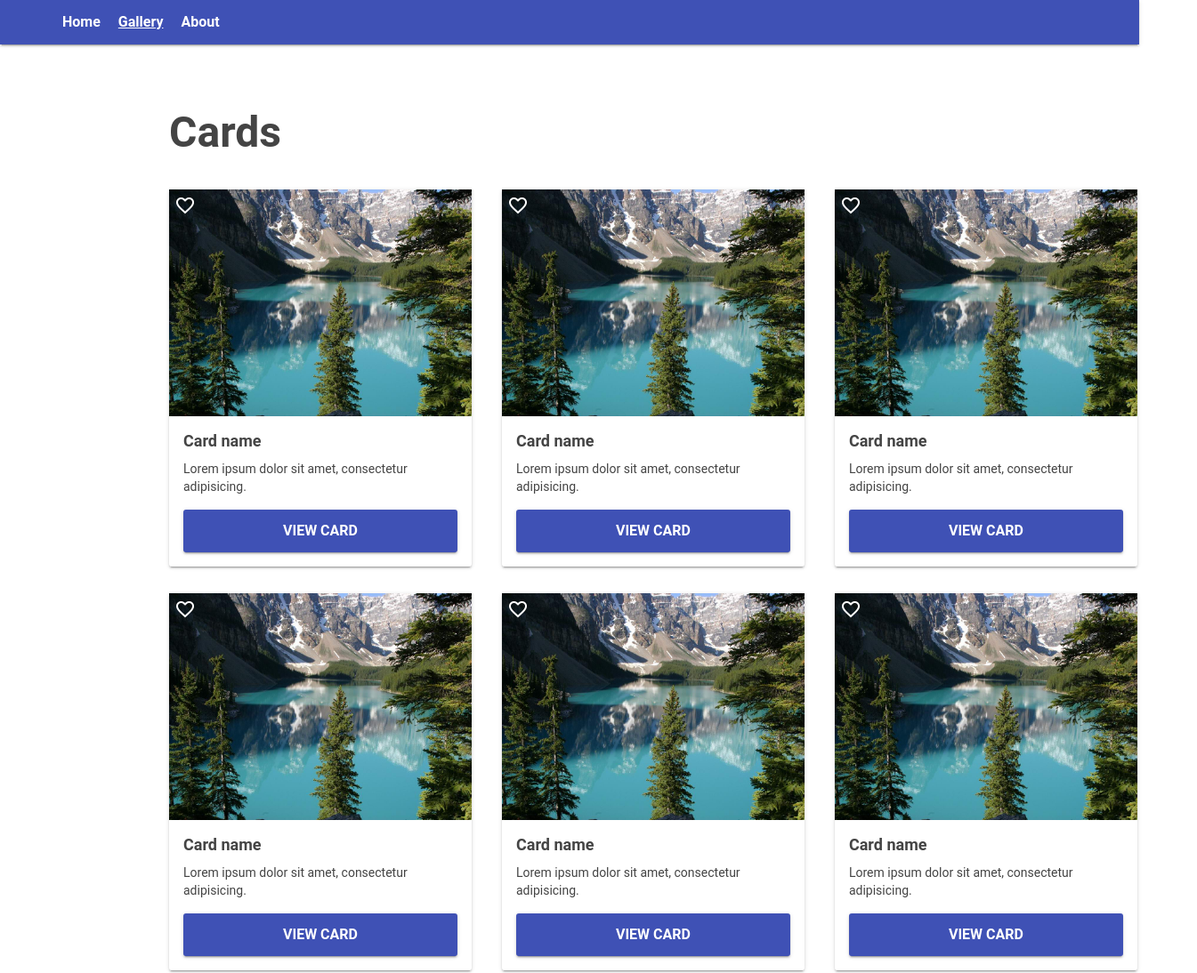
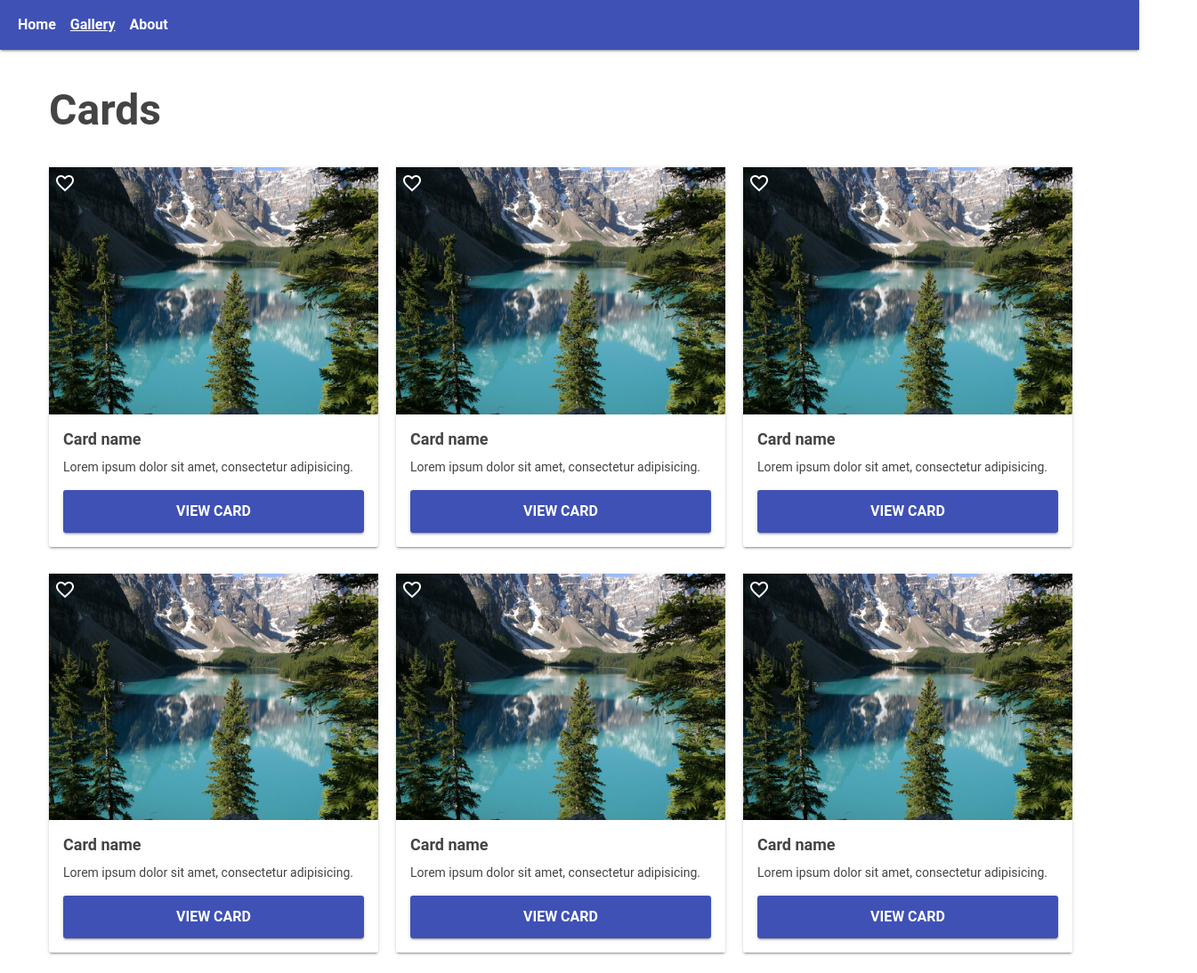
Before and after one commit to gandzja/level-up-homeworks, a website: page public/views/css/homework-3/index.html in a window 1280 px wide. Shown: the top 1094 px of the page at 89% size, 1345 px wide, since content can reach past the window. Drawn offline with Linux system fonts and the light colour scheme.

Commit message:
CSS HW 3,4 fixes

```diff
--- a/public/views/css/homework-3/css/style.css
+++ b/public/views/css/homework-3/css/style.css
@@ -21,29 +21,25 @@ a {
 * {
   box-sizing: border-box;
 }
-.container {
-  width: 1170px;
-  padding: 0 15px;
-  margin: 0 auto;
-  padding-bottom: 40px;
-}
 .header {
+  padding: 20px;
   width: 100%;
   background-color: #3F51B5;
   color: white;
   position: fixed;
   z-index: 100;
-  line-height: 50px;
+  line-height: 40ps;
   box-shadow: 0 2px 2px 0 rgba(0,0,0,0.14), 0 1px 5px 0 rgba(0,0,0,0.12), 0 3px 1px -2px rgba(0,0,0,0.2);
 }
 .nav {
-  float: left;
+  font-size: 0;
 }
 .nav-link {
   display: inline-block;
   vertical-align: top;;
   margin-right: 16px;
   font-weight: bold;
+  font-size: 1rem;
 }
 .nav-link:last-child {
   margin-right: 0;
@@ -51,7 +47,7 @@ a {
 .nav-link-active {
   text-decoration: underline;
 }
-footer {
+.footer {
   background-color: #3F51B5;
   font-size: 18px;
   line-height: 50px;
@@ -59,34 +55,36 @@ footer {
   color: white;
 }
 .content {
-  padding: 125px 75px 75px;
-  margin-left: 100px;
+  margin: auto;
+  padding-top: 100px;
+  padding-bottom: 50px;
+  width: 1170px;
+}
+.container {
+  font-size: 0;
 }
 .title {
   margin-bottom: 40px;
   font-size: 48px;
   font-weight: bold;
 }
-.column {
-  display: inline-block;
+.card {
   width: 370px;
-}
-.card {
-  width: auto;
   display: inline-block;
   margin-bottom: 30px;
-  font-size: 1rem;
   box-shadow: 0 2px 2px 0 rgba(0,0,0,0.14), 0 1px 5px 0 rgba(0,0,0,0.12), 0 3px 1px -2px rgba(0,0,0,0.2);
   border-radius: 3px;
+  margin-right: 20px;
+  font-size: 1rem;
 }
-.card:not(:nth-child(3n)) {
-  margin-right: 30px;
+.card:nth-child(3n+1) {
+  margin-right: 0;
 }
 .card-image {
   position: relative;
 }
 img {
-max-width: 100%;
+  max-width: 100%;
 }
 .card-favorite {
   position: absolute;
@@ -122,6 +120,7 @@ max-width: 100%;
 }
 .pagination {
   text-align: center;
+  font-size: 0;
 }
 .pagination-item {
   display: inline-block;
@@ -129,6 +128,7 @@ max-width: 100%;
   padding: 6px;
   margin-right: 8px;
   text-decoration: underline;
+  font-size: 1rem;
 }
 .pagination-item-active {
   text-decoration: none;
--- a/public/views/css/homework-3/index.html
+++ b/public/views/css/homework-3/index.html
@@ -10,22 +10,16 @@
   <body>
     <div class="wrapper">
       <header class="header">
-        <div class="container">
-          <nav>
         <div class="nav">
           <a class="nav-link" href="#">Home</a>
           <a class="nav-link nav-link-active" href="#">Gallery</a>
           <a class="nav-link" href="#">About</a>
-            </div>
-          </nav>
         </div>
       </header>
       <div class="content">
         <main>
           <div class="container">
             <h1 class="title">Cards</h1>
-            <div class="row">
-              <div class="column">
             <div class="card">
               <div class="card-image">
                     <img src="images/sample-1.jpg" alt="" />
@@ -41,8 +35,6 @@
                     <a class="button" href="#">View card</a>
               </div>
             </div>
-              </div>
-              <div class="column">
             <div class="card">
               <div class="card-image">
                     <img src="images/sample-1.jpg" alt="" />
@@ -58,8 +50,6 @@
                     <a class="button" href="#">View card</a>
               </div>
             </div>
-              </div>
-              <div class="column">
             <div class="card">
               <div class="card-image">
                     <img src="images/sample-1.jpg" alt="" />
@@ -75,8 +65,6 @@
                     <a class="button" href="#">View card</a>
               </div>
             </div>
-              </div>
-              <div class="column">
             <div class="card">
               <div class="card-image">
                     <img src="images/sample-1.jpg" alt="" />
@@ -92,8 +80,6 @@
                     <a class="button" href="#">View card</a>
               </div>
             </div>
-              </div>
-              <div class="column">
             <div class="card">
               <div class="card-image">
                     <img src="images/sample-1.jpg" alt="" />
@@ -109,8 +95,6 @@
                     <a class="button" href="#">View card</a>
               </div>
             </div>
-              </div>
-              <div class="column">
             <div class="card">
               <div class="card-image">
                     <img src="images/sample-1.jpg" alt="" />
@@ -124,7 +108,6 @@
                       <p>Lorem ipsum dolor sit amet, consectetur adipisicing.</p>
                     </div>
                     <a class="button" href="#">View card</a>
-                  </div>
               </div>
             </div>
             <div class="pagination">
--- a/public/views/css/homework-4/css/style.css
+++ b/public/views/css/homework-4/css/style.css
@@ -59,6 +59,7 @@ a {
 .nav-left {
   float: left;
   text-transform: uppercase;
+  font-size: 0;
 }
 .nav-right {
   float: right;
@@ -68,6 +69,7 @@ a {
   vertical-align: top;;
   margin-right: 16px;
   position: relative;
+  font-size: 1rem
 }
 .nav-link:last-child {
   margin-right: 0;
@@ -150,11 +152,15 @@ a {
 .descr {
   margin-bottom: 15px;
 }
+.button-otstup {
+  font-size: 0;
+}
 .card-button {
   text-transform: uppercase;
   display: inline-block;
   color: #53ab53;
   margin-right: 15px;
+  font-size: 1rem;
 }
 .card-button:last-child {
   margin-right: 0;
```
Also changed, not shown: public/views/css/homework-4/index.html (+16 -8 lines). Lines whose indentation alone changed are shown as unchanged.
